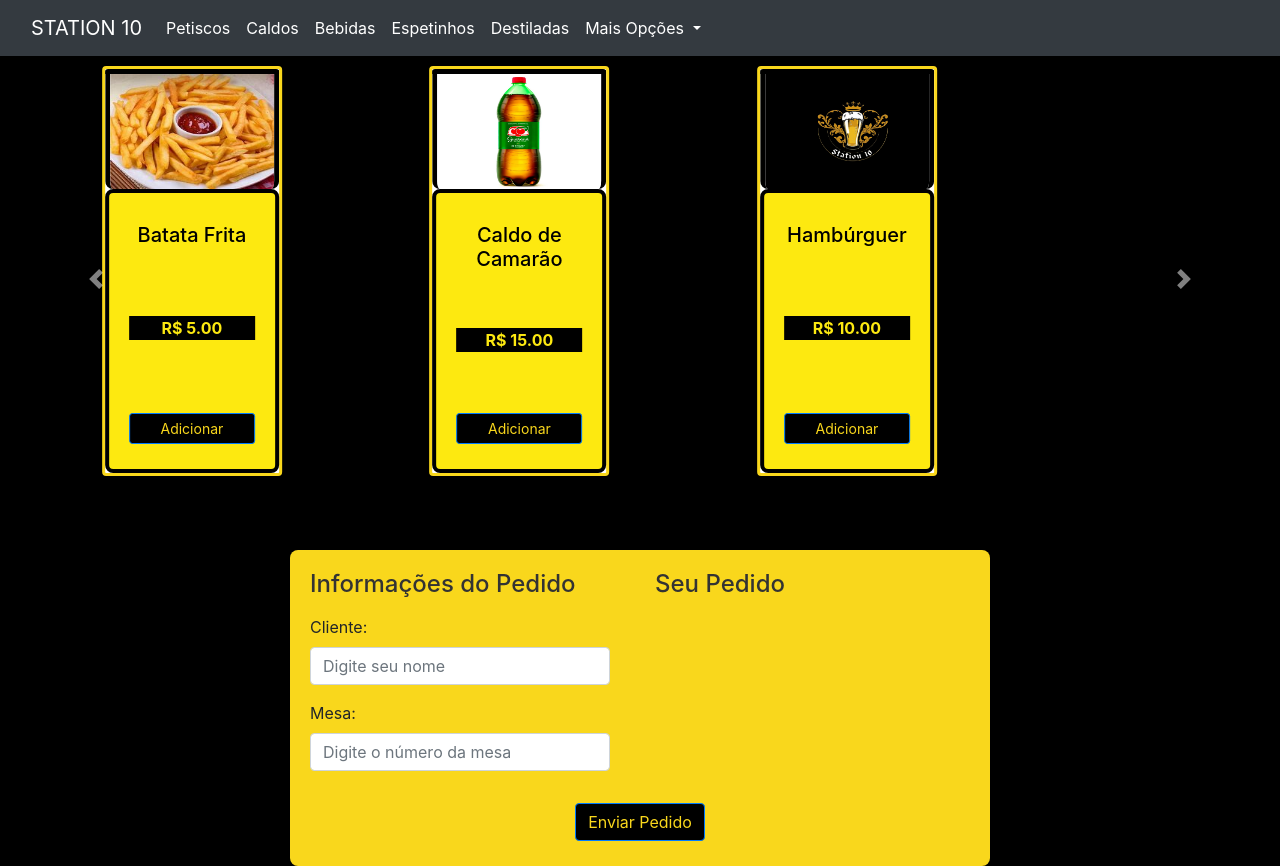
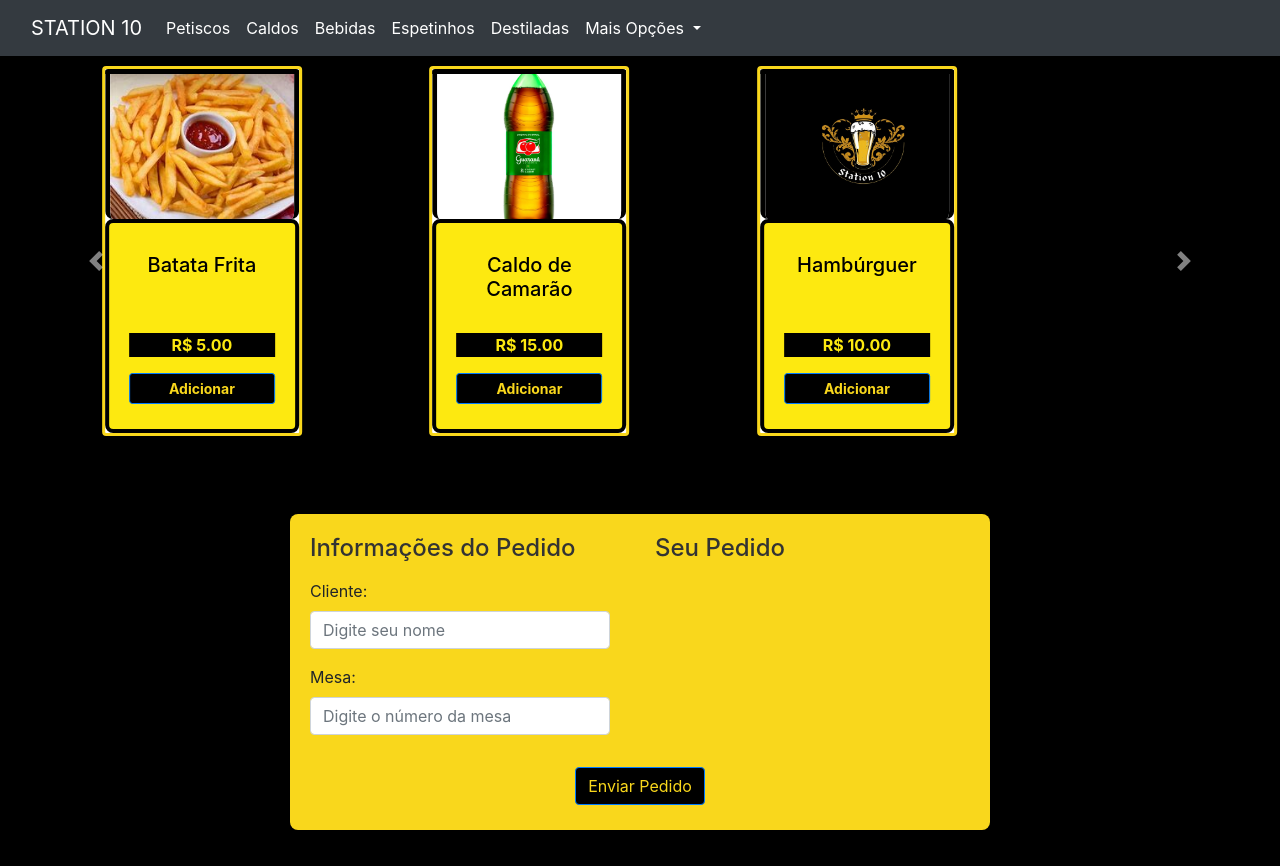
Before and after one commit to Joaremio/prot-tipo, a plain HTML site: page index.html in a window 1280 px wide. After the commit the page ends 830 px from the top, so only its background shows below. Drawn offline with nearby package versions, Linux system fonts and the light colour scheme.

Commit message:
feito algumas mudanças nos cards

```diff
--- a/script.js
+++ b/script.js
@@ -12,8 +12,8 @@ const menuItems = [
     { nome: "Petisco misto", preco: 50.00, categoria: "Petiscos", imagem: "css/logo.jpeg" },
     { nome: "Caldo de Mocotó", preco: 10.00, categoria: "Caldo", imagem: "css/logo.jpeg" },
     { nome: "Caldo de Costela", preco: 12.00, categoria: "Caldo", imagem: "css/caldo-carne.jpeg" },
-    { nome: "Cachorro quente", preco: 6.00, categoria: "Lanche", imagem: "css/logo.jpeg" },
-    { nome: "Galo quente", preco: 6.00, categoria: "Lanche", imagem: "css/cachorro quente.jpeg" },
+    { nome: "Cachorro quente", preco: 6.00, categoria: "Lanche", imagem: "css/cachorro quente.jpeg" },
+    { nome: "Galo quente", preco: 6.00, categoria: "Lanche", imagem: "css/logo.jpeg" },
     { nome: "Misto", preco: 6.00, categoria: "Lanche", imagem: "css/logo.jpeg" },
     { nome: "Carne", preco: 4.00, categoria: "Espetinhos", imagem: "css/logo.jpeg"},
     { nome: "Frango", preco: 4.00, categoria: "Espetinhos", imagem: "css/logo.jpeg" },
--- a/styles.css
+++ b/styles.css
@@ -16,10 +16,11 @@ body {
 }
 
 .card {
-    height: 410px; /* Deixe a altura automática para acomodar o conteúdo */
-    width: 180px; /* Ajuste a largura do card conforme necessário */
+    height: 100%; /* Deixe a altura automática para acomodar o conteúdo */
+    width: 200px; /* Ajuste a largura do card conforme necessário */
     margin: 10px; /* Centraliza o card dentro da coluna */
     display: flex;
+    justify-content: space-between;
     flex-direction: column; /* Alinha o conteúdo verticalmente */
     background-color: #f9d71c; /* Amarelo suave */
     border: 3px solid #f9d71c !important; /* Borda preta */
@@ -49,6 +50,7 @@ body {
     color: #000000; /* Texto preto */
     margin-top: 10px;
     margin-bottom: 2px;
+    flex-grow: 1; /* Permite que o título ocupe o espaço restante */
 }
 
 .card-text {
@@ -60,7 +62,9 @@ body {
 
 
 .card-img-top{
-    height: 120px;
+    height: 150px;
+    width: 100%;
+    object-fit: cover;
     border-top: solid 5px black !important;
     border-left: solid 5px black !important;
     border-right: solid 5px black !important;
@@ -94,10 +98,6 @@ body {
 }
 
 
-/* Estilo para a barra de navegação */
-.navbar {
-    background-color: #4CAF50 !important; /* Cor de fundo da barra de navegação */
-}
 
 .navbar .nav-link {
     color: white  !important; /* Cor do texto dos links */
@@ -117,15 +117,7 @@ body {
     color: #FFD700 !important; /* Cor do texto da marca ao passar o mouse */
 }
 
-/* Estilo para o botão de pesquisa */
-.btn-outline-success {
-    border-color: white; /* Cor da borda do botão */
-}
 
-.btn-outline-success:hover {
-    background-color: white; /* Cor de fundo ao passar o mouse */
-    color: #4CAF50; /* Cor do texto ao passar o mouse */
-}
 .container-fluid{
     background-color: #343a40 !important;
 }
@@ -133,6 +125,7 @@ body {
 .btn-primary {
     margin-bottom: 5px; /* Ajuste para melhorar o espaçamento */
     background-color: black !important;
+
 }
 
 #pedido {
@@ -158,11 +151,20 @@ body {
     font-size: 1rem;
     padding: 10px 20px;
     color: #f9d71c !important;
+    font-weight: bolder;
+}
+
+#boti{
+    margin-top: auto; /* Empurra o botão para o final do card */
+    background-color: black;
+    color: #f9d71c;
+    font-weight: bold;
 }
 
 @media (max-width: 576px) { /* Para telas pequenas */
     .carousel-item {
         display: flex;
+        width: 100%;
         justify-content: center;
     }
 
@@ -187,6 +189,8 @@ body {
 
     #boti{
         font-size: 8px;
+        font-weight: bolder;
+        margin-top: auto;
     }
 
     #logu{
```
